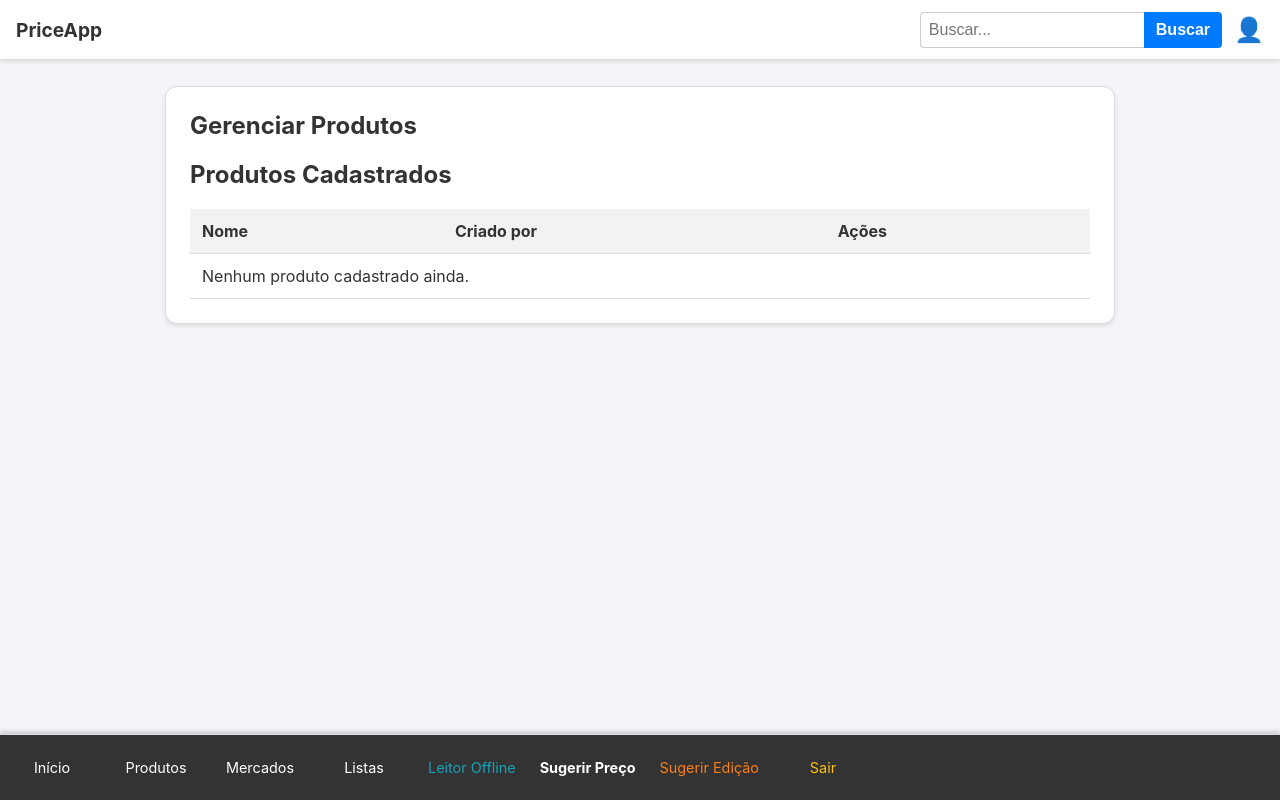
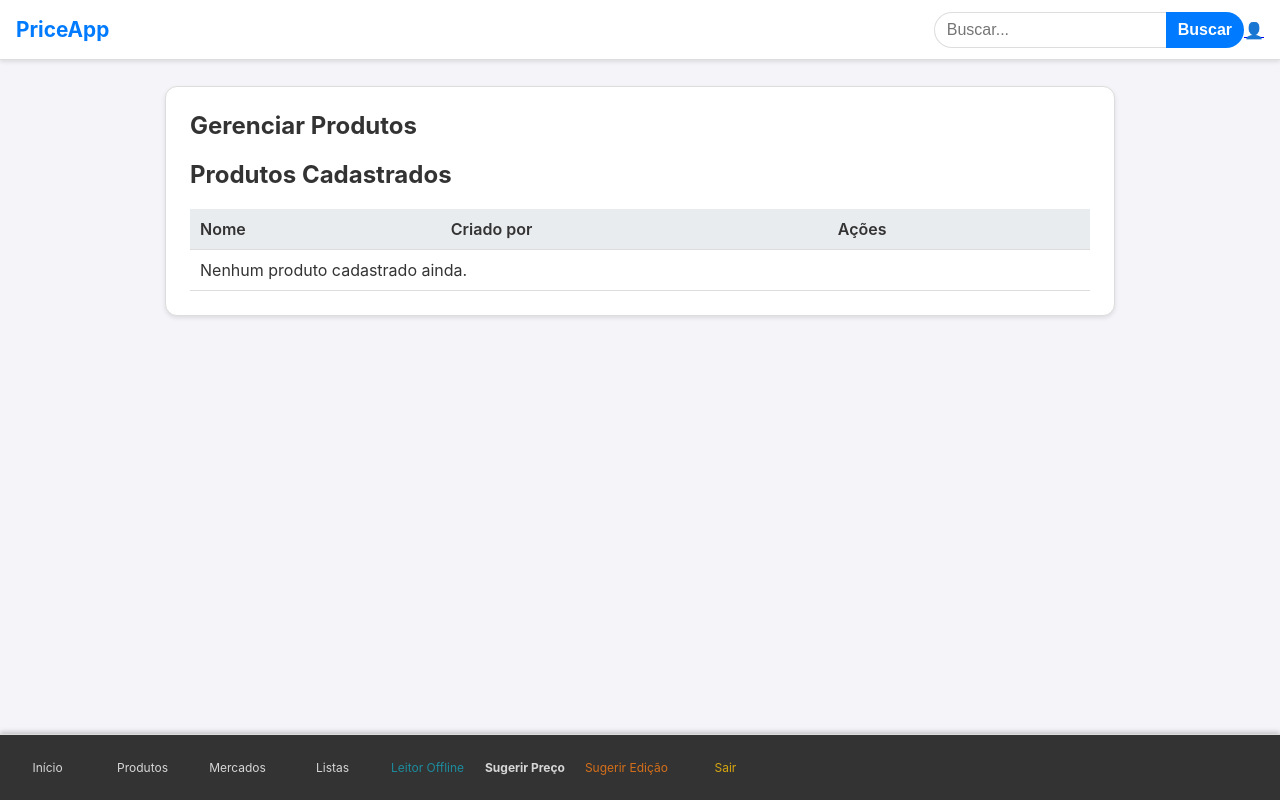
Before and after one commit to MestreUDK/PriceApp, a Flask app: page /produtos in a window 1280 px wide. Run offline with Flask 3, Linux system fonts and the light colour scheme; the visitor is signed in with stand-in values (Sample User, id 1); data that the repository does not hold is empty.

Commit message:
Atualizar o 03-componentes.css

```diff
--- a/static/css/03-componentes.css
+++ b/static/css/03-componentes.css
@@ -5,64 +5,91 @@
 /* --- Links da Barra Superior --- */
 .header-bar .logo {
     font-weight: bold;
-    font-size: 1.2rem;
-    color: #333;
+    font-size: 1.3rem;
+    color: var(--primary);
     text-decoration: none;
 }
-.profile-link {
+
+/* Botão de Tema e Perfil */
+.btn-icon {
+    display: flex;
+    align-items: center;
+    justify-content: center;
+    width: 36px;
+    height: 36px;
+    border-radius: 50%;
+    background-color: var(--icon-bg);
+    color: var(--text-main);
     text-decoration: none;
-    font-size: 1.5rem; /* Tamanho do emoji */
-    color: #333;
-    margin-left: 0.75rem; /* Espaçamento da busca */
-    line-height: 1;
+    border: 1px solid var(--border-color);
+    margin-left: 10px;
+    cursor: pointer;
+    padding: 0;
 }
-.profile-link:hover {
-    color: #007bff;
+.btn-icon:hover {
+    background-color: var(--border-color);
+}
+.btn-icon svg {
+    width: 20px;
+    height: 20px;
 }
 
 /* --- Links da Barra Inferior --- */
 .bottom-nav a {
-    color: white;
+    color: var(--bottom-nav-text);
     text-decoration: none;
-    padding: 0 0.75rem;
+    padding: 0 10px;
     text-align: center;
     flex-shrink: 0;
-    min-width: 80px;
+    min-width: 75px;
     height: 100%;
     display: flex;
     flex-direction: column;
     justify-content: center;
-    font-size: 0.9em;
+    align-items: center;
+    font-size: 0.75em;
+    opacity: 0.8;
+    transition: opacity 0.2s;
 }
 .bottom-nav a:hover, .bottom-nav a:focus {
-    background-color: #444;
+    background-color: rgba(255,255,255,0.1);
+    opacity: 1;
+}
+.bottom-nav a svg {
+    margin-bottom: 4px;
+    width: 24px;
+    height: 24px;
 }
 
 /* --- Formulários --- */
-form input, form select, form button {
+form input, form select, form button, form textarea {
     width: 100%;
-    padding: 0.75rem;
+    padding: 12px;
     margin-bottom: 1rem;
-    border: 1px solid #ddd;
-    border-radius: 4px;
+    border: 1px solid var(--border-color);
+    border-radius: 8px;
     box-sizing: border-box;
     font-size: 1rem;
+    background-color: var(--input-bg);
+    color: var(--text-main);
 }
+
 form button {
-    background-color: #007bff;
+    background-color: var(--primary);
     color: white;
     border: none;
     cursor: pointer;
     font-weight: bold;
-    transition: background-color 0.2s;
+    transition: opacity 0.2s;
 }
-form button:hover, .search-form button:hover {
-    background-color: #0056b3;
+form button:hover {
+    opacity: 0.9;
 }
 form label {
     margin-bottom: 0.5rem;
     display: block;
-    font-weight: bold;
+    font-weight: 500;
+    color: var(--text-main);
 }
 
 /* --- Formulário de Busca (Header) --- */
@@ -71,46 +98,39 @@ form label {
 }
 .search-form input {
     width: auto;
-    min-width: 150px;
+    min-width: 120px;
     margin-bottom: 0;
-    border: 1px solid #ccc;
-    border-radius: 4px 0 0 4px;
+    border: 1px solid var(--border-color);
+    background-color: var(--input-bg);
+    color: var(--text-main);
+    border-radius: 20px 0 0 20px;
     border-right: none;
-    padding: 0.5rem;
+    padding: 8px 12px;
 }
 .search-form button {
     width: auto;
     margin-bottom: 0;
-    border-radius: 0 4px 4px 0;
-    padding: 0.5rem 0.75rem;
+    border-radius: 0 20px 20px 0;
+    padding: 8px 12px;
 }
 .header-right-group {
     display: flex;
     align-items: center;
 }
 
-/* --- Tabelas --- */
+/* --- Tabelas / Cards --- */
 table {
     width: 100%;
     border-collapse: collapse;
     margin-top: 1rem;
+    color: var(--text-main);
 }
 th, td {
-    padding: 0.75rem;
+    padding: 10px;
     text-align: left;
-    border-bottom: 1px solid #ddd;
+    border-bottom: 1px solid var(--border-color);
 }
 th {
-    background-color: #f2f2f2;
+    background-color: var(--icon-bg);
+    font-weight: 600;
 }
-
-/* --- Mensagens Flash --- */
-.flash {
-    padding: 1rem;
-    margin-bottom: 1rem;
-    border-radius: 4px;
-    color: white;
-    text-align: center;
-}
-.flash.success { background-color: #28a745; }
-.flash.error { background-color: #dc3545; }
```
